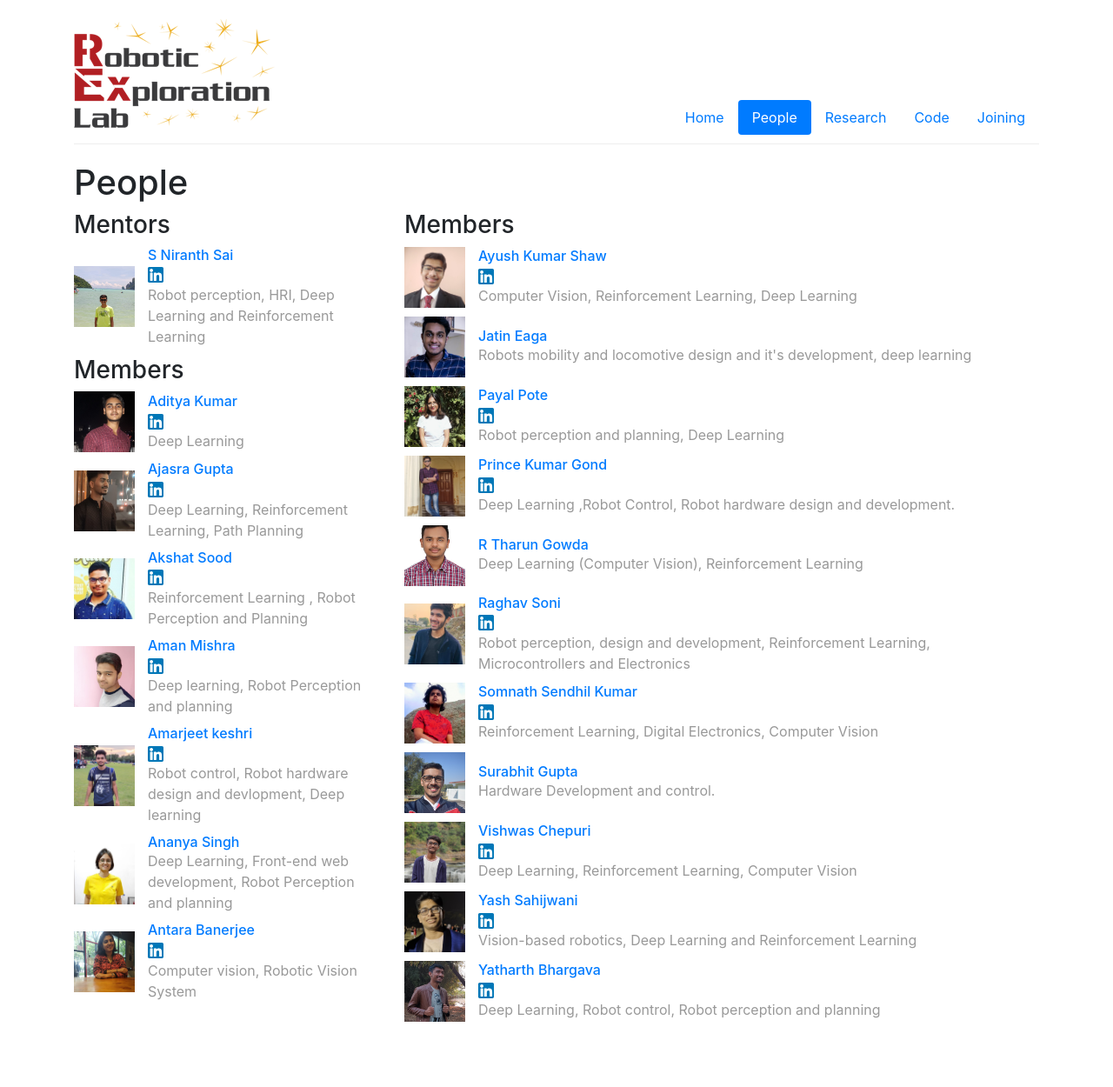
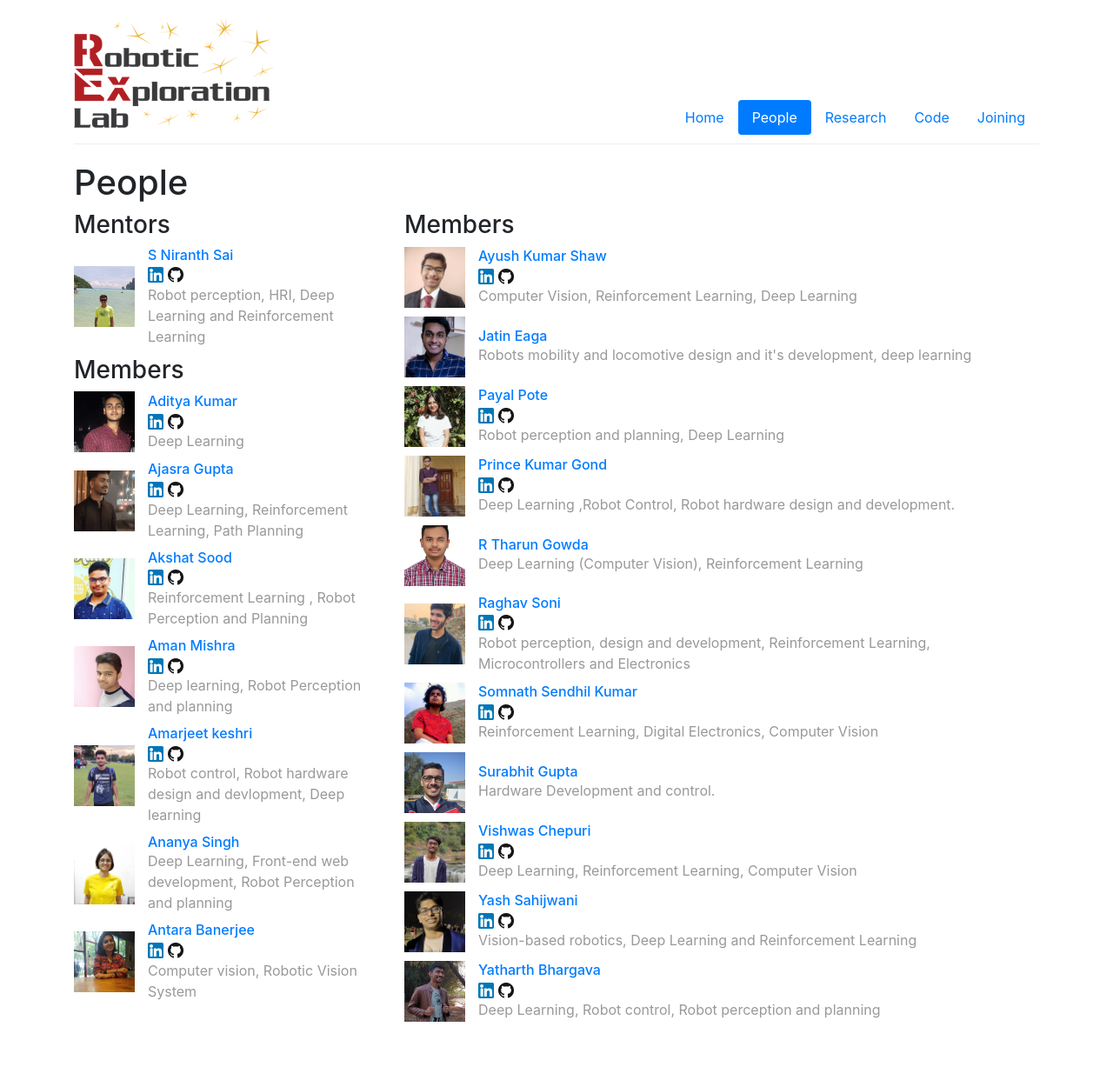
Before and after one commit to Robotics-Club-IIT-BHU/RoboReG, a Jekyll site: the page built from people.html, in a window 1280 px wide. Shown: the whole page at 87% size. Built offline with Jekyll 4.4.1, drawn with Linux system fonts in a browser that asks for light colours.

Commit message:
github icon added

```diff
--- a/_includes/person.html
+++ b/_includes/person.html
@@ -35,7 +35,7 @@
         <div class="col pl-0">
             <h6 class="person-name"> {{ name }} </h6>
             {% if person.linkedin %}
-                <div class="bio"><a href="{{ person.linkedin | escape }}"><img src="/img/linkedin.svg" height="18px" width="18px"></a></div>
+                <div class="bio"><a href="{{ person.linkedin | escape }}"><img src="/img/linkedin.svg" height="18px" width="18px"></a><a href="{{ person.github | escape }}">&nbsp;<img src="/img/octocat.png" height="18px" width="18px"></a></div>
             {% endif %}
             {% if person.bio %}
                 <div class="bio">{{person.bio}}</div>
```
Also changed, not shown: img/octocat.png (added).
